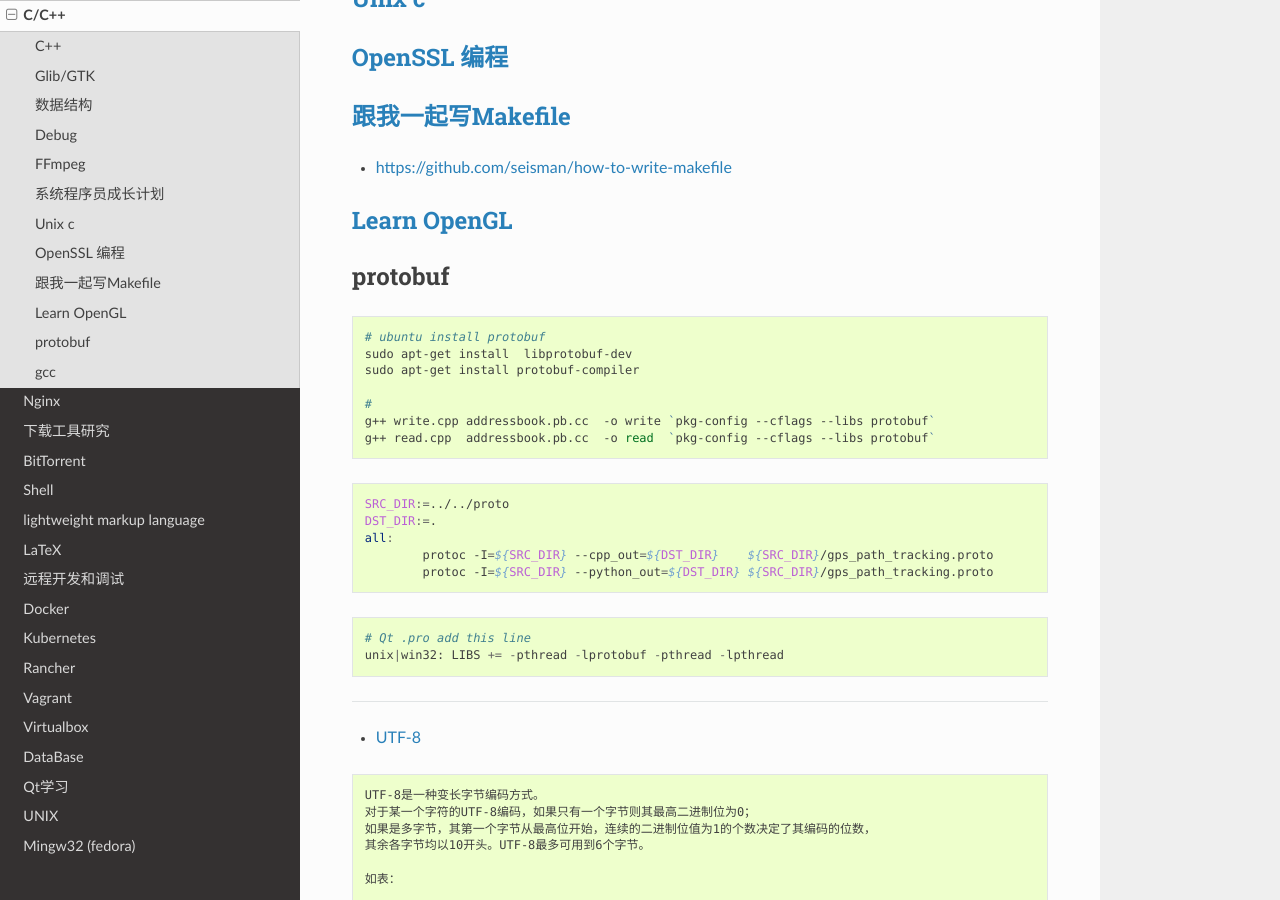
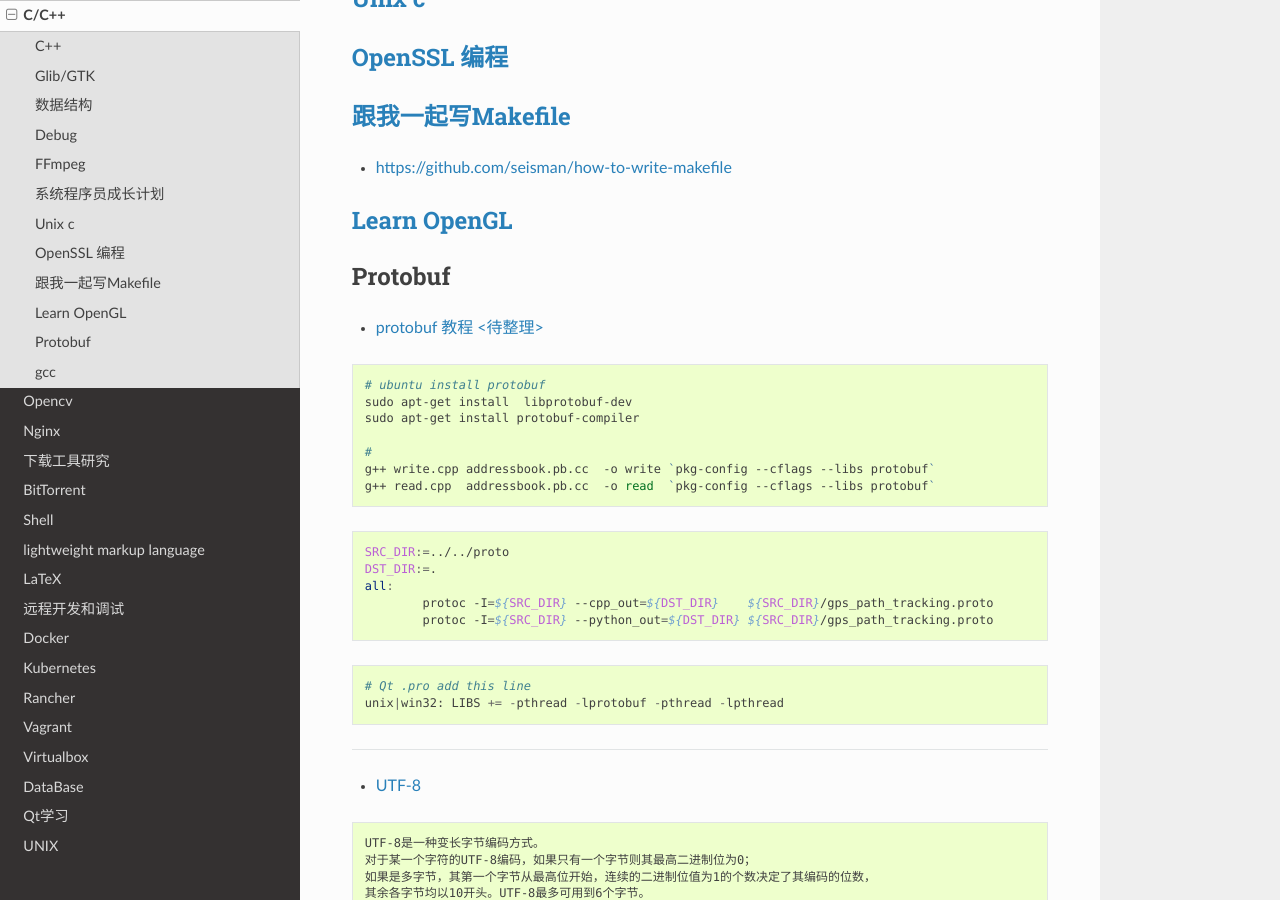
Before and after one commit to my-rds-store/my_space, a Sphinx documentation site: the page built from source/cpp/index.rst, in a window 1280 px wide and 900 px high, scrolled down 723 px. Built offline with Sphinx 7.4.7 and the Read the Docs theme 2.0.0, drawn with Linux system fonts in a browser that asks for light colours.

Commit message:
update ...

```diff
--- a/source/cpp/index.rst
+++ b/source/cpp/index.rst
@@ -42,8 +42,10 @@ C/C++
 ***************************************************************************
 
 **********************
-protobuf
+Protobuf
 **********************
+
+* `protobuf 教程 <待整理> <https://blog.csdn.net/zyboy2000/article/details/94959909>`_
 
 .. code-block:: bash
 
--- a/source/index.rst
+++ b/source/index.rst
@@ -383,6 +383,7 @@ bittorrent文件编辑工具
    android/index
    golang/index
    cpp/index
+   opencv/index
    nginx/index
    download_tools/index
    bittorrent/index
```
Also changed, not shown: source/opencv/index.rst (added, +7 -0 lines).
